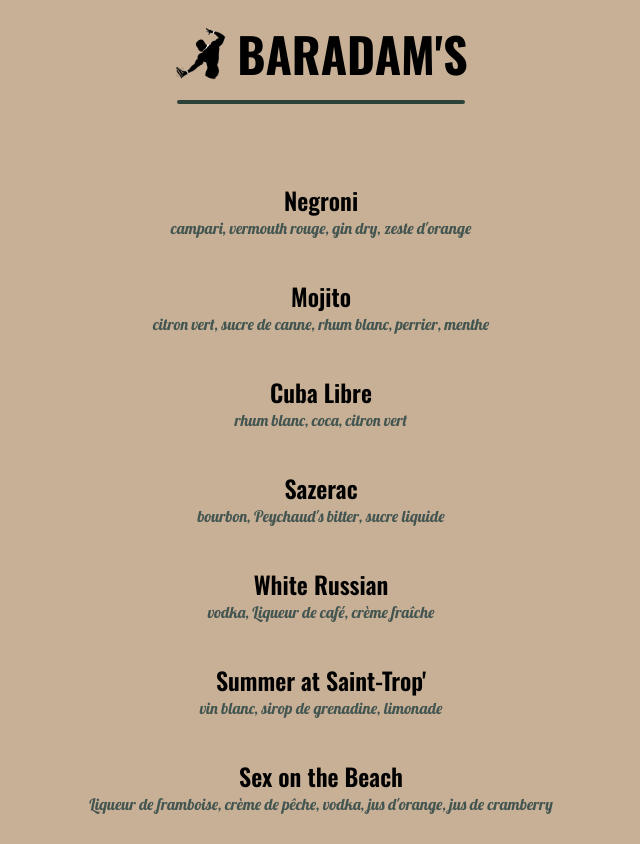
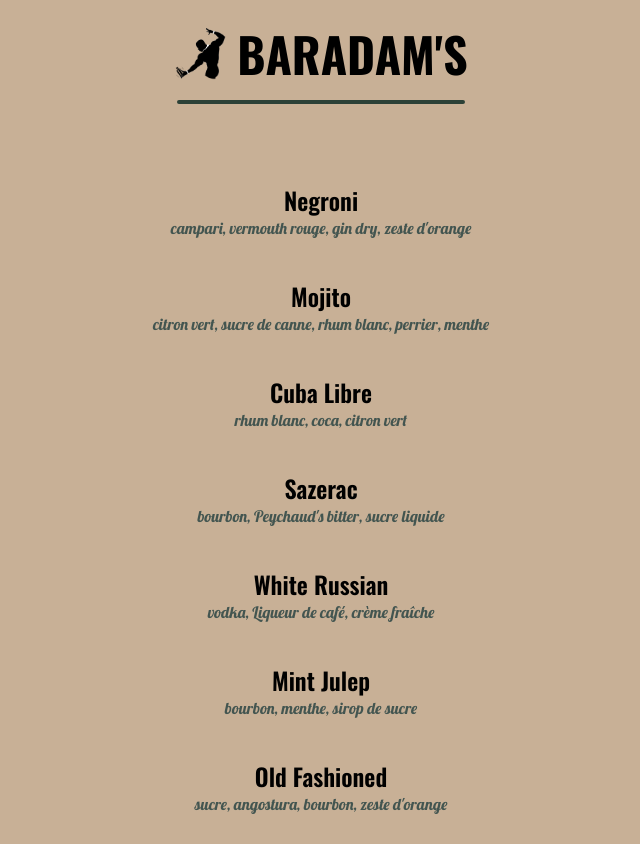
Before and after one commit to DamienDeSousa/bar-bencher, a Next.js app: page /baradams in a window 1280 px wide. Shown: the whole page, without its empty margins (319-959 px from the left). Built offline with nearby package versions, Linux system fonts and the light colour scheme.

Commit message:
add Mint julep & old fashioned to baradams

```diff
--- a/app/baradams/page.tsx
+++ b/app/baradams/page.tsx
@@ -39,19 +39,27 @@ export default function Home() {
       ingredients: ["vodka", "Liqueur de café", "crème fraîche"],
     },
     {
-      name: "Summer at Saint-Trop'",
-      ingredients: ["vin blanc", "sirop de grenadine", "limonade"],
+      name: "Mint Julep",
+      ingredients: ["bourbon", "menthe", "sirop de sucre"],
     },
     {
-      name: "Sex on the Beach",
-      ingredients: [
-        "Liqueur de framboise",
-        "crème de pêche",
-        "vodka",
-        "jus d'orange",
-        "jus de cramberry",
-      ],
+      name: "Old Fashioned",
+      ingredients: ["sucre", "angostura", "bourbon", "zeste d'orange"],
     },
+    // {
+    //   name: "Summer at Saint-Trop'",
+    //   ingredients: ["vin blanc", "sirop de grenadine", "limonade"],
+    // },
+    // {
+    //   name: "Sex on the Beach",
+    //   ingredients: [
+    //     "Liqueur de framboise",
+    //     "crème de pêche",
+    //     "vodka",
+    //     "jus d'orange",
+    //     "jus de cramberry",
+    //   ],
+    // },
   ];
 
   return (
```
